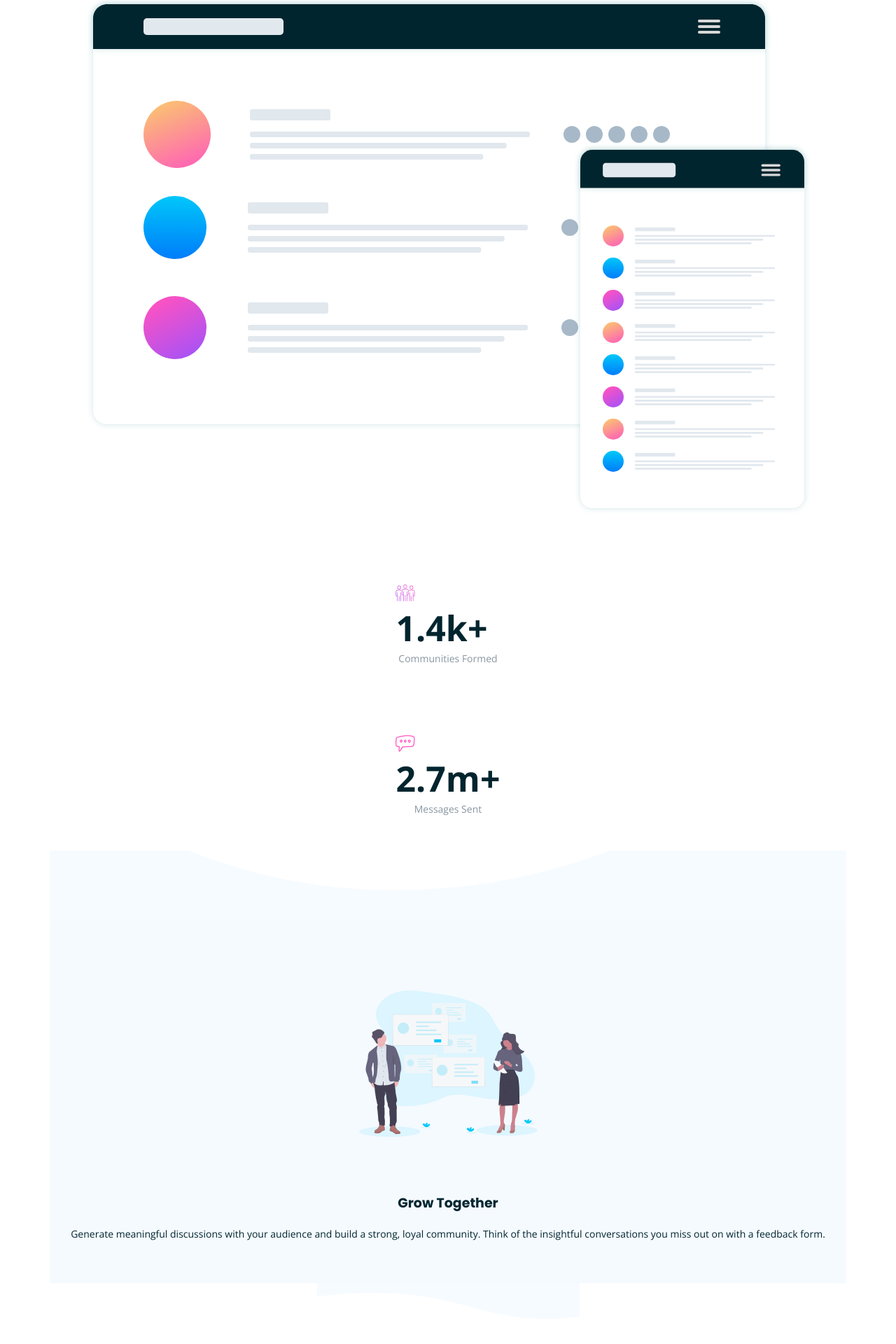
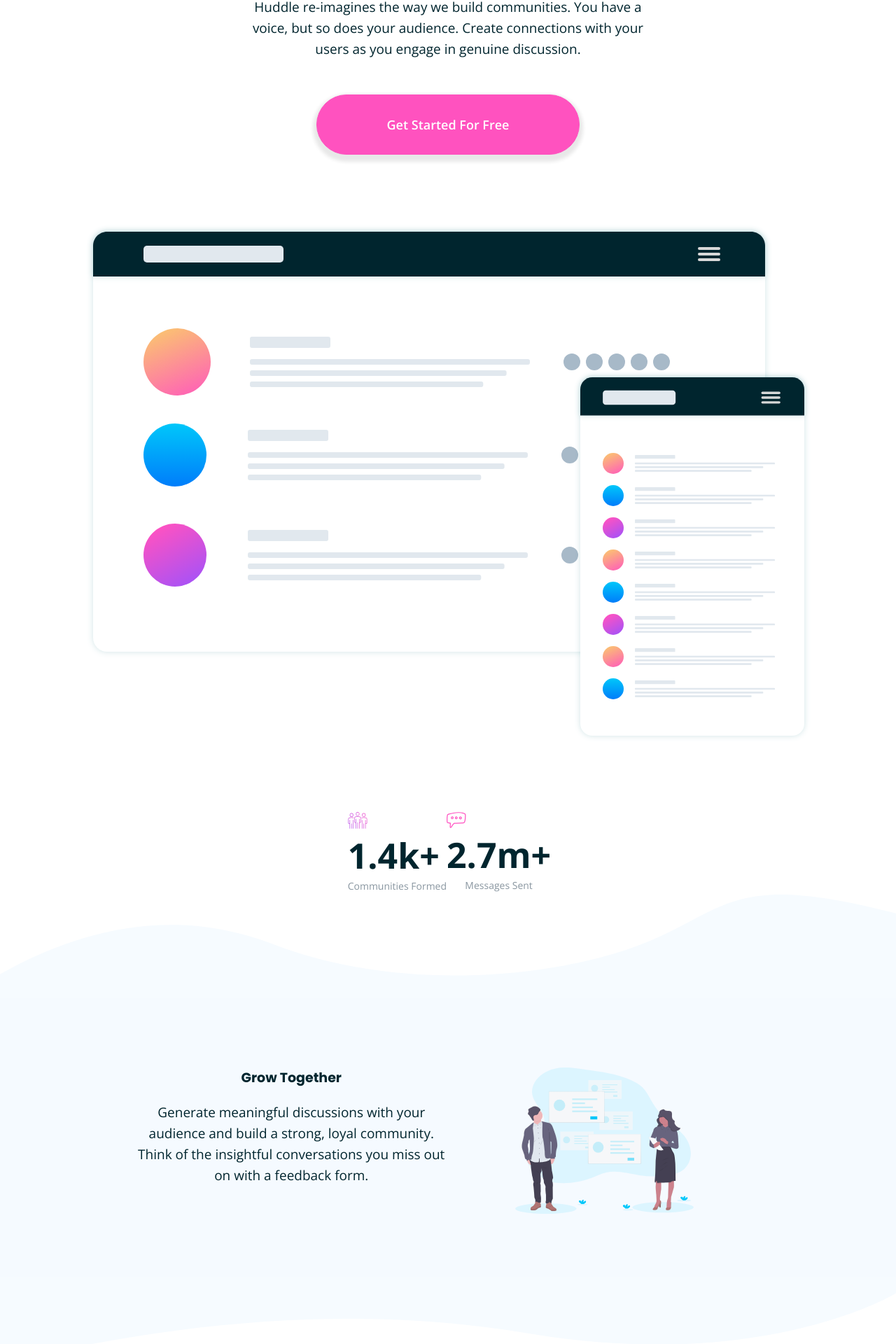
Before and after one commit to armino-dev/huddle-landing-page, a Next.js app: page / in a window 1280 px wide. Shown: the part 439-2359 px from the top of the page at 70% size. Built offline with nearby package versions, Linux system fonts and the light colour scheme.

Commit message:
Desktop version almost ready

```diff
--- a/components/footer.js
+++ b/components/footer.js
@@ -5,16 +5,19 @@
     render() {
         return (
             <footer>
-                <div className="container">
+
+                <div className="row">
+                    <div className="col">
                         <h2>NEWSLETTER</h2>
-                    <p>To recieve tips on how to grow your community, sign up to our weekly newsletter.
-                    <br />We’ll never send you spam or pass on your email address
+                        <p>To receive tips on how to grow your community, sign up to our weekly newsletter.
+                    <br />We’ll never send you spam or pass on your email address.
                     </p>
                         <form>
                             <input type="email" name="email" id="email" />
                             <button className="btn btn-normal btn-big">Subscribe</button>
                         </form>
                     </div>
+                    <div className="col">
                         <div className="container">
                             <img className="logo" src="/images/logo.svg" alt="Logo" />
                             <p>Lorem ipsum dolor sit amet, consectetur adipiscing elit.
@@ -28,11 +31,16 @@
                         <div className="social-media">
                             <i className="fa fa-facebook"></i> <i className="fa fa-instagram"></i> <i className="fa fa-twitter"></i>
                         </div>
+                    </div>
+                </div>
 
+                <div className="row">
                     <div className="attribution">
                         Challenge by <a href="https://www.frontendmentor.io?ref=challenge" target="_blank">Frontend Mentor</a>.
                     Coded by <a href="https://github.com/armino-dev" title="See Armino's profile on GitHub" target="_blank">Armino</a>.
                 </div>
+                </div>
+
             </footer>
         )
     }
--- a/pages/index.js
+++ b/pages/index.js
@@ -16,37 +16,61 @@
         <h1>Build The Community Your Fans Will Love</h1>
         <p>Huddle re-imagines the way we build communities. You have a voice, but so does
 your audience. Create connections with your users as you engage in genuine discussion.</p>
-        <a href="#" className="btn btn-normal btn-rounded">Get Started For Free</a>
+        <a href="#" className="btn btn-normal btn-rounded btn-shadow">Get Started For Free</a>
         <div className="container screen-mockups">
           <img src="/images/screen-mockups.svg" alt="Screen mockups" />
         </div>
         <div className="container">
+          <div className="row">
+            <div className="col w50 center">
               <Card logo="/images/icon-communities.svg" stats="1.4k+" text="Communities Formed" />
+            </div>
+            <div className="col w50 center">
               <Card logo="/images/icon-messages.svg" stats="2.7m+" text="Messages Sent" />
             </div>
+          </div>
+        </div>
         <div className="container top-section-1">
+          <div className="row">
+            <div className="col w50 center">
               <img src="/images/illustration-grow-together.svg" alt="Grow Together Illustration" />
+            </div>
+            <div className="col w50 center">
               <h2>Grow Together</h2>
               <p>Generate meaningful discussions with your audience and build a strong, loyal community.
               Think of the insightful conversations you miss out on with a feedback form.
           </p>
             </div>
+          </div>
+        </div>
         <div className="container flowing-conversation">
+          <div className="row">
+            <div className="col w50 center">
               <img src="/images/illustration-flowing-conversation.svg" alt="Flowing Conversation Illustration" />
+            </div>
+            <div className="col w50 center">
               <h2>Flowing Conversations</h2>
               <p>You wouldn't paginate a conversation in real life, so why do it online?
               Our threads have just-in-time loading for a more natural flow.
           </p>
             </div>
+          </div>
+        </div>
         <div className="container top-section-2">
+          <div className="row">
+            <div className="col w50 center">
             <img src="/images/illustration-your-users.svg" alt="Your Users Illustration" />
+            </div>
+            <div className="col w50 center">
             <h2>Your Users</h2>
           <p>It takes no time at all to integrate Huddle with your app's authentication solution. This means,
 once signed in to your app, your users can start chatting immediately.</p>
             </div>
+          </div>
+        </div>
         <div className="container community">
           <h2>Ready To Build Your Community?</h2>
-          <a href="#" className="btn btn-normal btn-rounded">Get Started For Free</a>
+          <a href="#" className="btn btn-normal btn-rounded btn-shadow">Get Started For Free</a>
         </div>
       </main>
       <Footer />
--- a/styles/styles.scss
+++ b/styles/styles.scss
@@ -60,6 +60,25 @@
     font-size: 19px;
 }
 
+.row {
+    display: flex;
+    flex-direction: column;
+}
+
+.col {
+    display: flex;
+    flex-direction: column;
+    width: 100%;
+}
+
+.w50 {
+    width: 100%;
+}
+
+.center {
+    align-items: center;
+}
+
 header {
     display: flex;
     flex-direction: row;
@@ -94,7 +113,7 @@
         border-radius: 20px;
     }
     &.btn-shadow {
-        box-shadow: 0px 0px 10px 10px rgba(30, 30, 30, .1);
+        box-shadow: 0px 5px 5px 5px rgba(30, 30, 30, .1);
     }
     &.btn-big {
         font-size: 16px;
@@ -161,6 +180,7 @@
         padding: 100px 30px 10px 30px;
         position: relative;
         background: $blue-very-pale;
+        width: 100%;
         img {
             width: 255px;
             margin-bottom: 80px;
@@ -171,23 +191,21 @@
         }
         &:before, &:after {
             position: absolute;
+            padding:0;
+            content: "";
+            width:100%;
         }
         &:before {
-            content: "";
-            height: 100px;
-            width: 100%;
-            top: -100px;
-            left: 0;
+            height: 500px;
+            top: -500px;
             background: url(/images/bg-section-top-mobile-1.svg) no-repeat bottom center;
-            background-size: cover;
+            background-size: contain;
         }
         &:after {
-            content: "";
-            height: 80px;
-            width: 100%;
-            bottom: -80px;
-            left: 0;
+            height: 200px;
+            bottom: -200px;
             background: url(/images/bg-section-bottom-mobile-1.svg) no-repeat top center;
+            background-size: contain;
         }
         p {
             padding: 0;
@@ -215,29 +233,27 @@
         margin-bottom: 180px;
         padding: 20px 30px 40px 30px;
         background: $blue-very-pale;
+        width: 100%;
         img {
             width: 255px;
             margin-bottom: 70px;
         }
         &:before, &:after {
             position: absolute;
+            content: "";
+            width:100%;
         }
         &:before {
-            content: "";
-            height: 100px;
-            width: 100%;
-            top: -100px;
-            left: 0;
+            height: 500px;
+            top: -500px;
             background: url(/images/bg-section-top-mobile-2.svg) no-repeat bottom center;
-            background-size: cover;
+            background-size: contain;
         }
         &:after {
-            content: "";
-            height: 100px;
-            width: 100%;
-            bottom: -100px;
-            left: 0;
+            height: 200px;
+            bottom: -200px;
             background: url(/images/bg-section-bottom-mobile-2.svg) no-repeat top center;
+            background-size: contain;
         }
         h2 {
             margin-bottom: 20px;
@@ -271,11 +287,12 @@
     &:before {
         content: "";
         position: absolute;
-        height: 100px;
+        height: 300px;
         width: 100%;
-        top: -100px;
+        top: -300px;
         left: 0;
         background: url(/images/bg-footer-top-mobile.svg) no-repeat bottom center;
+        background-size: contain;
     }
     h2 {
         margin-bottom: 20px;
@@ -351,3 +368,121 @@
     }
 
 }
+
+
+@media only screen and (min-width: 768px) {
+    header {
+        padding: 80px;
+        #logo {
+            height: 36px;
+        }
+    }
+
+    .row {
+        display: flex;
+        flex-direction: row;
+    }
+
+    .col {
+        display: flex;
+        flex-direction: column;
+        width: 100%;
+    }
+
+    .w50 {
+        width: 50%;
+    }
+
+    a.btn, button.btn {
+        padding: 10px 30px;
+        font-size: 16px;
+        &.btn-normal {
+            color: white;
+            background-color: $pink;
+            font-weight: 600;
+            padding: 30px 100px;
+            font-size: 18px;
+        }
+        &.btn-rounded {
+            border-radius: 100px;
+        }
+        &.btn-big {
+            font-size: 16px;
+        }
+    }
+
+    main {
+        h1 {
+            font-size: 44px;
+            margin-top: 170px;
+        }
+        p {
+            max-width: 640px;
+            font-size: 19px;
+            line-height: 30px;
+        }
+        .top-section-1 {
+            .row {
+                flex-flow: row-reverse;
+            }
+            &:before {
+                background: url(/images/bg-section-top-desktop-1.svg) no-repeat bottom left;
+                background-size: contain;
+            }
+
+            &:after {
+                background: url(/images/bg-section-bottom-desktop-1.svg) no-repeat top left;
+                background-size: contain;
+            }
+        }
+
+        .top-section-2 {
+            .row {
+                flex-flow: row-reverse;
+            }
+            &:before {
+                background: url(/images/bg-section-top-desktop-2.svg) no-repeat bottom left;
+                background-size: contain;
+            }
+            &:after {
+                background: url(/images/bg-section-bottom-desktop-2.svg) no-repeat top left;
+                background-size: contain;
+            }
+        }
+    }
+
+    footer {
+        padding: 280px 120px 25px 120px;
+        .row {
+            flex-flow: row-reverse;
+        }
+        &:before {
+            background: url(/images/bg-footer-top-desktop.svg) no-repeat bottom left;
+            background-size: contain;
+        }
+        img.logo {
+            width: 240px;
+            filter: grayscale(100) brightness(100);
+            margin-top: 0;
+        }
+        .container p {
+            max-width: 310px;
+        }
+        h2 {
+            font-size: 24px;
+        }
+        form {
+            flex-direction: row;
+            align-items: center;
+            input[type=text], input[type=email] {
+                margin-right: 40px;
+                margin-bottom: 0;
+            }
+            button.btn.btn-normal {
+                padding: 10px 45px;
+
+                margin-top: 0;
+            }
+        }
+    }
+}
```
Lines whose indentation alone changed are shown as unchanged.
